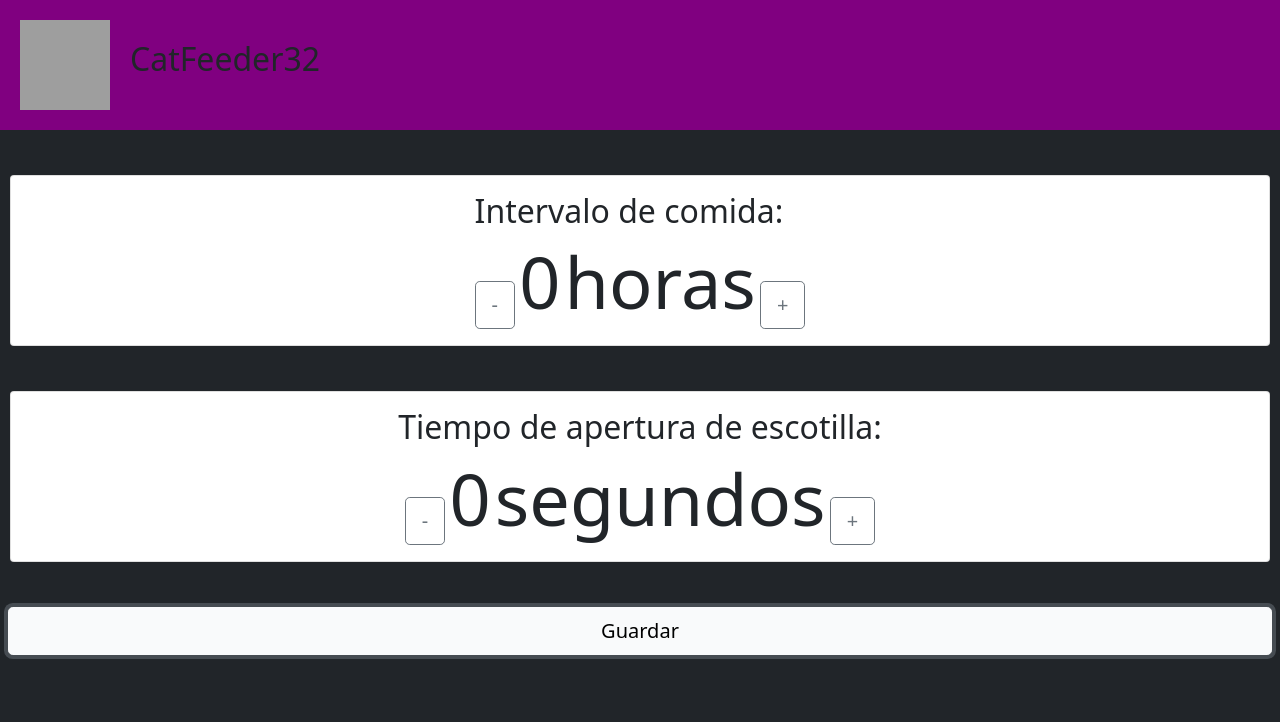
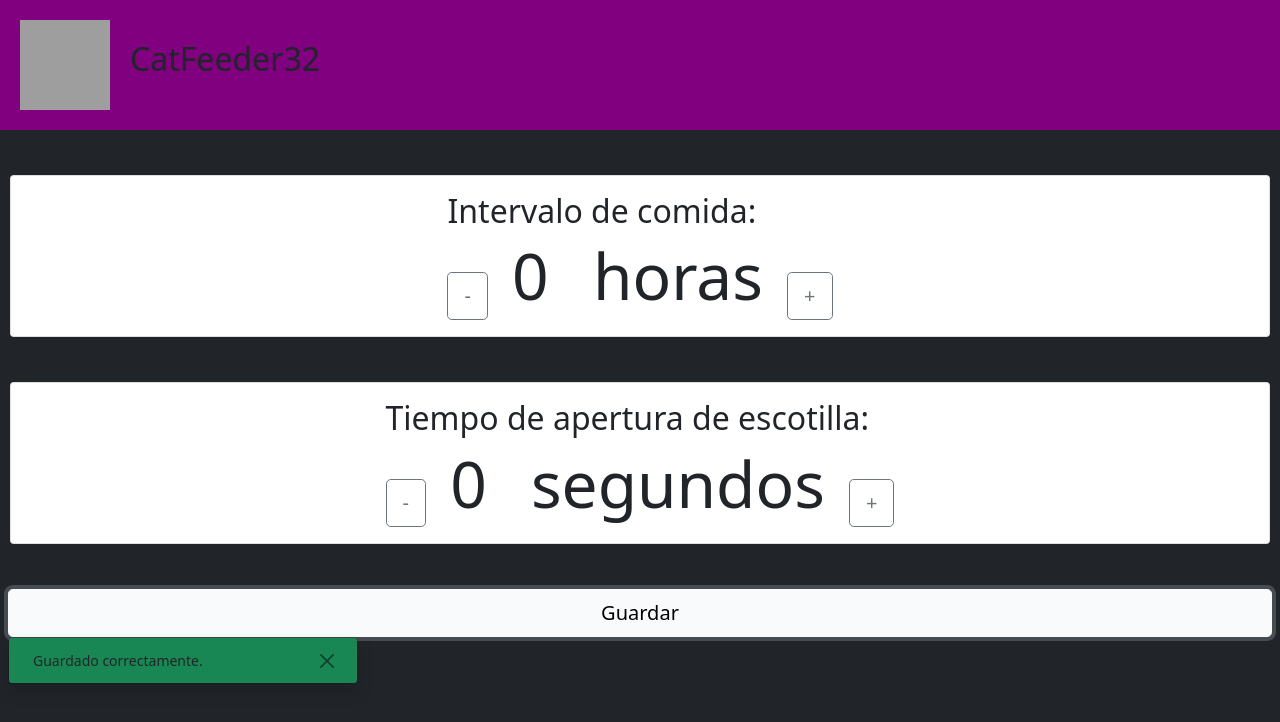
Before and after one commit to gitatmanu/CatFeeder32, a browser extension: page data/index.html in a window 1280 px wide. Both pictures are taken after a click on the button "Guardar". Drawn offline with nearby package versions, Linux system fonts and the light colour scheme; grey boxes are pictures that could not be loaded.

Commit message:
fix stuff

```diff
--- a/data/index.html
+++ b/data/index.html
@@ -5,14 +5,19 @@
     <meta name="viewport" content="width=device-width, initial-scale=1">
 
     <link href="https://cdn.jsdelivr.net/npm/bootstrap@5.1.1/dist/css/bootstrap.min.css" rel="stylesheet" integrity="sha384-F3w7mX95PdgyTmZZMECAngseQB83DfGTowi0iMjiWaeVhAn4FJkqJByhZMI3AhiU" crossorigin="anonymous">
-    <link rel="icon" sizes="256x256" href="https://bienesraicesmariposa.com/wp-content/uploads/2020/06/brm-fb.png">
+    <link rel="icon" sizes="256x256" href="https://i.ibb.co/CKJfSFf/gato.png">
     <link rel="manifest" href="/manifest.json">
     <title>CatFeeder32</title>
+    <style>
+        label {
+            margin: 0 20px;
+        }
+    </style>
   </head>
   <body class="bg-dark">
     <div class="container-fluid m-0 p-0">
         <div class="d-flex" style="background-color:purple;padding: 20px;">
-            <img src="https://bienesraicesmariposa.com/wp-content/uploads/2020/06/brm-fb.png" width="90" height="90" alt="">
+            <img src="https://i.ibb.co/CKJfSFf/gato.png" width="90" height="90" alt="">
             <h1 style="padding:20px; font-size: 2.0rem; word-break: break-word;" class="font-weight-bold">CatFeeder32</h1>
         </div>
 
@@ -22,8 +27,8 @@
                 <div class="input-group">
                     <div class="input-group-append" style="margin:0 auto;">
                         <button id="subtract_interval_open" class="btn btn-lg btn-outline-secondary" type="button">-</button>
-                        <label id="number_interval_open" class="display-2" for="floatingInput">0</label>
-                        <label class="display-2" for="floatingInput">horas</label>
+                        <label id="number_interval_open" class="display-3" for="floatingInput">0</label>
+                        <label class="display-3" for="floatingInput">horas</label>
                         <button id="add_interval_open" class="btn btn-lg btn-outline-secondary" type="button">+</button>
                     </div>
                 </div>
@@ -36,8 +41,8 @@
                 <div class="input-group">
                     <div class="input-group-append" style="margin:0 auto;">
                         <button id="subtract_open_gate_time" class="btn btn-lg btn-outline-secondary" type="button">-</button>
-                        <label id="number_open_gate_time" class="display-2" for="floatingInput">0</label>
-                        <label class="display-2" for="floatingInput">segundos</label>
+                        <label id="number_open_gate_time" class="display-3" for="floatingInput">0</label>
+                        <label class="display-3" for="floatingInput">segundos</label>
                         <button id="add_open_gate_time" class="btn btn-lg btn-outline-secondary" type="button">+</button>
                     </div>
                 </div>
@@ -46,7 +51,17 @@
 
         <div class="row m-2">
             <button id="save_button" class="btn btn-lg btn-light btn-outline-secondary" type="button">Guardar</button>
+            <div id="toast_success" class="toast align-items-center bg-success" role="alert" aria-live="assertive" aria-atomic="true">
+            <div class="d-flex">
+                <div class="toast-body">
+                Guardado correctamente.
+            </div>
+                <button type="button" class="btn-close me-2 m-auto" data-bs-dismiss="toast" aria-label="Close"></button>
+            </div>
+            </div>
         </div>
+
+
     </div>
 
     <script src="https://cdn.jsdelivr.net/npm/bootstrap@5.1.1/dist/js/bootstrap.bundle.min.js" integrity="sha384-/bQdsTh/da6pkI1MST/rWKFNjaCP5gBSY4sEBT38Q/9RBh9AH40zEOg7Hlq2THRZ" crossorigin="anonymous"></script>
@@ -55,11 +70,11 @@
         var add_interval_open = document.getElementById("add_interval_open")
         var subtract_open_gate_time = document.getElementById("subtract_open_gate_time")
         var add_open_gate_time = document.getElementById("add_open_gate_time")
-
         var number_interval_open = document.getElementById("number_interval_open")
         var number_open_gate_time = document.getElementById("number_open_gate_time")
+        var save_button = document.getElementById("save_button")
 
-        var save_button = document.getElementById("save_button")
+        var toast_success = document.getElementById("toast_success")
 
         subtract_interval_open.addEventListener("click", () => {
             if (parseInt(number_interval_open.innerHTML, 10) > 0) {
@@ -83,6 +98,7 @@
 
         save_button.addEventListener("click", () => {
             // AJAX
+            toast_success.classList.add("d-block")
         })
 
     </script>
```
Also changed, not shown: data/manifest.json, 2 other files.
